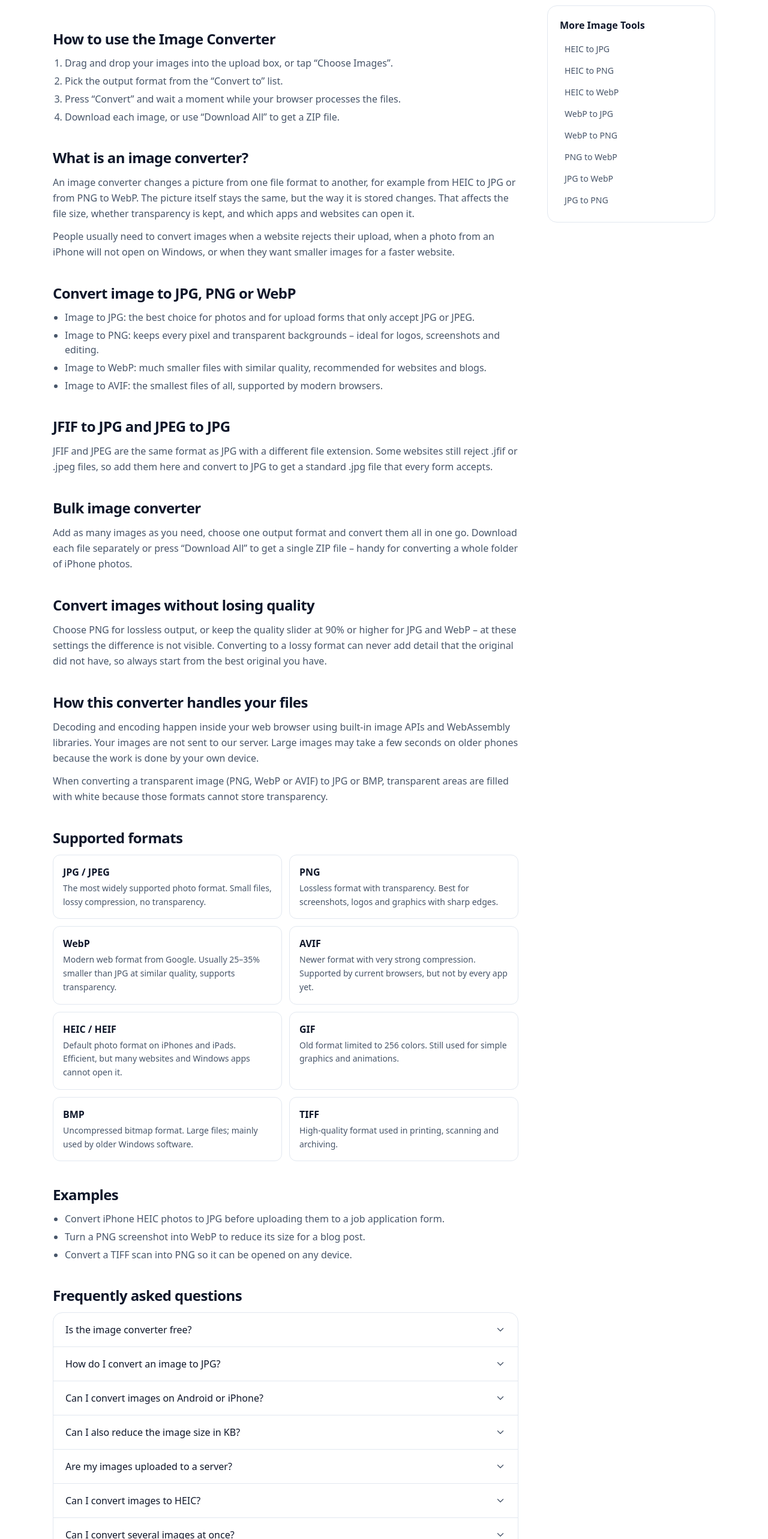
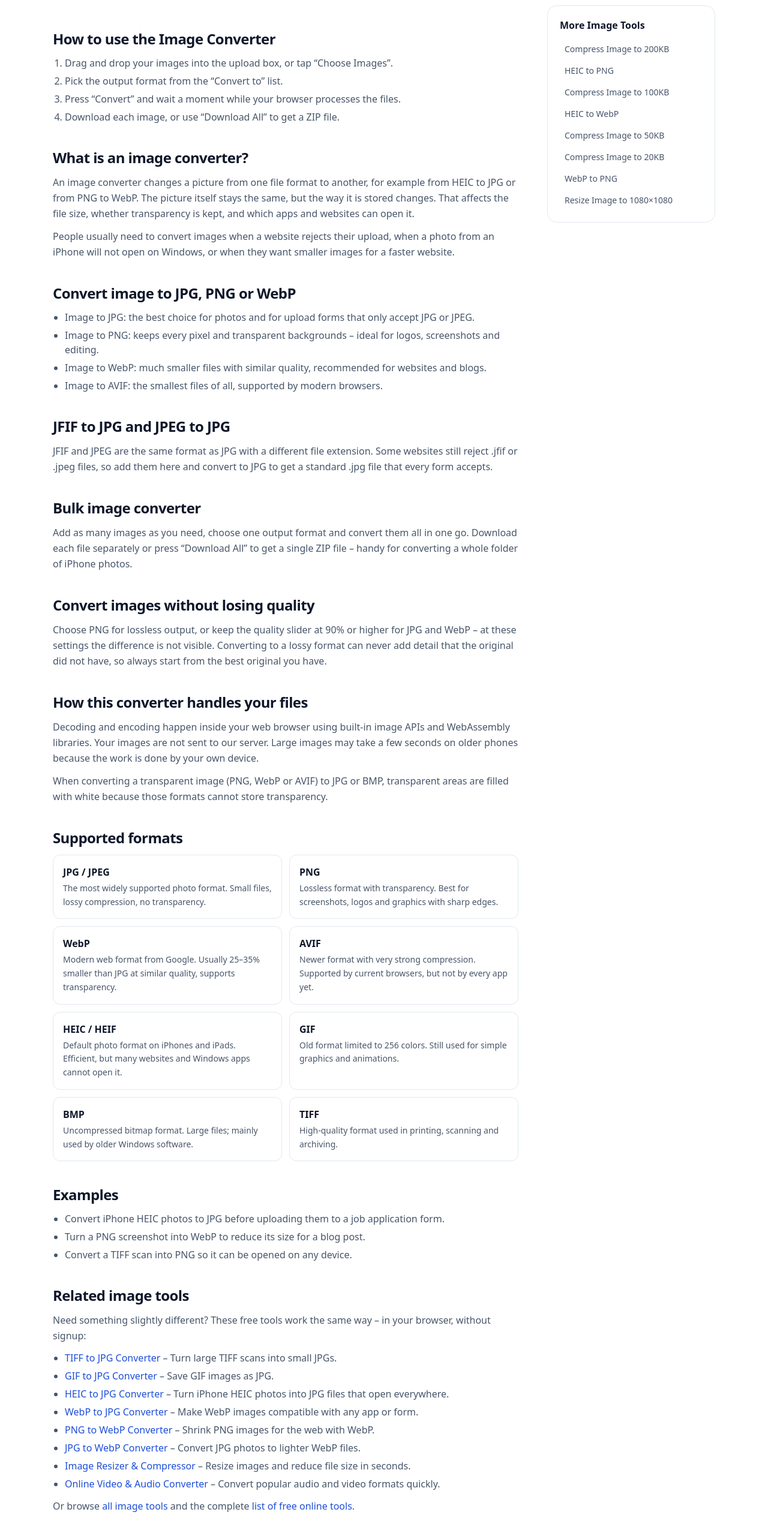
Before and after one commit to muhammadadil-ameer/daily-solutions, a Next.js app: page /image-converter in a window 1280 px wide. Shown: the part 925-3491 px from the top of the page at 60% size. Built offline with nearby package versions, Linux system fonts and the light colour scheme; no server answers.

Commit message:
SEO: related links inside articles, footer category hubs

```diff
--- a/src/components/Footer.tsx
+++ b/src/components/Footer.tsx
@@ -1,5 +1,5 @@
 import Link from "next/link";
-import { popularTools, primaryTools, toolHref } from "@/content";
+import { categories, categoryHref, popularTools, primaryTools, toolHref } from "@/content";
 import { site } from "@/lib/site";
 import { Logo } from "./Header";
 
@@ -35,16 +35,18 @@ function Column({ title, links }: { title: string; links: { href: string; label:
 
 export function Footer() {
   const tools = primaryTools().map((t) => ({ href: toolHref(t), label: t.name }));
+  const hubs = categories.map((c) => ({ href: categoryHref(c.id), label: c.name }));
   const popular = popularTools()
     .slice(0, 8)
     .map((t) => ({ href: toolHref(t), label: t.name }));
   return (
     <footer className="mt-20 border-t border-line bg-surface">
-      <div className="container-page grid gap-10 py-12 sm:grid-cols-2 lg:grid-cols-5">
+      <div className="container-page grid gap-10 py-12 sm:grid-cols-2 lg:grid-cols-6">
         <div>
           <Logo />
           <p className="mt-3 max-w-xs text-sm leading-relaxed text-muted">{site.tagline}</p>
         </div>
+        <Column title="Categories" links={hubs} />
         <Column title="Tools" links={tools} />
         <Column title="Popular tools" links={popular} />
         <Column title="Company" links={company} />
--- a/src/components/ToolPage.tsx
+++ b/src/components/ToolPage.tsx
@@ -1,5 +1,5 @@
 import Link from "next/link";
-import { getCategory, relatedTools, toolHref, toolsIn } from "@/content";
+import { categoryHref, getCategory, relatedTools, similarTools, toolHref, toolsIn } from "@/content";
 import { absoluteUrl, site } from "@/lib/site";
 import type { Tool } from "@/lib/types";
 import { Breadcrumbs, categoryCrumb, FaqList, HealthDisclaimer, JsonLd, ToolGrid } from "./Blocks";
@@ -15,6 +15,11 @@ export function ToolPage({ tool }: { tool: Tool }) {
   if (tool.slug !== category.hostTool) crumbs.push({ name: tool.name, href: toolHref(tool) });
   const siblings = category.hostTool === tool.slug ? toolsIn(tool.category).filter((t) => t.slug !== tool.slug) : [];
   const next = related[0];
+  // 8 closely related tools linked inside the article, 8 more in the sidebar: every tool page links to 16
+  // others, chosen per page, so no tool depends on being among the first items of its category.
+  const similar = similarTools(tool, 16);
+  const inArticle = similar.slice(0, 8);
+  const inSidebar = similar.slice(8);
 
   return (
     <>
@@ -92,6 +97,27 @@ export function ToolPage({ tool }: { tool: Tool }) {
               </section>
             )}
 
+            {inArticle.length > 0 && (
+              <section>
+                <h2>Related {category.name.toLowerCase()}</h2>
+                <p>
+                  Need something slightly different? These free tools work the same way – in your browser, without
+                  signup:
+                </p>
+                <ul>
+                  {inArticle.map((t) => (
+                    <li key={t.slug}>
+                      <Link href={toolHref(t)}>{t.h1}</Link> – {t.short}
+                    </li>
+                  ))}
+                </ul>
+                <p>
+                  Or browse <Link href={categoryHref(tool.category)}>all {category.name.toLowerCase()}</Link> and the
+                  complete <Link href="/all-tools/">list of free online tools</Link>.
+                </p>
+              </section>
+            )}
+
             <section>
               <h2>Frequently asked questions</h2>
               <FaqList faqs={tool.faqs} />
@@ -102,9 +128,7 @@ export function ToolPage({ tool }: { tool: Tool }) {
             <div className="card p-5">
               <h2 className="mb-3 font-semibold text-ink">More {category.name}</h2>
               <ul className="space-y-1">
-                {toolsIn(tool.category)
-                  .filter((t) => t.slug !== tool.slug)
-                  .slice(0, 8)
+                {(inSidebar.length > 0 ? inSidebar : toolsIn(tool.category).filter((t) => t.slug !== tool.slug).slice(0, 8))
                   .map((t) => (
                     <li key={t.slug}>
                       <Link href={toolHref(t)} className="block rounded-lg px-2 py-1.5 text-sm text-muted hover:bg-surface hover:text-brand-700">
```
